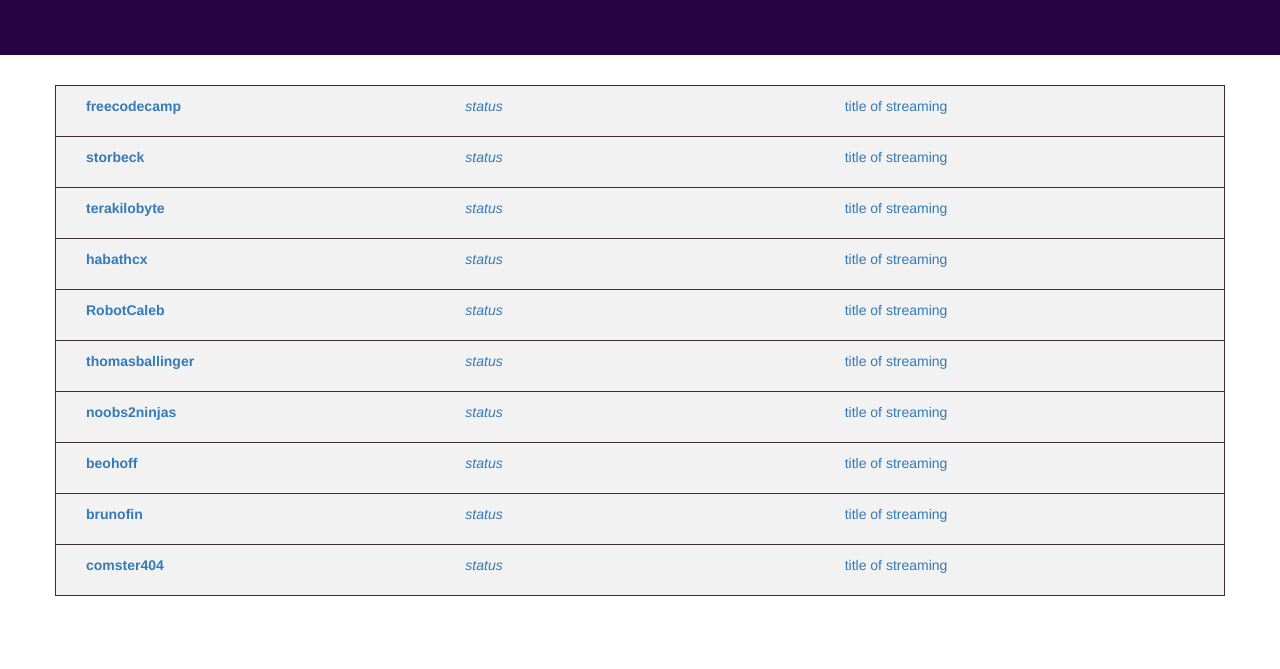
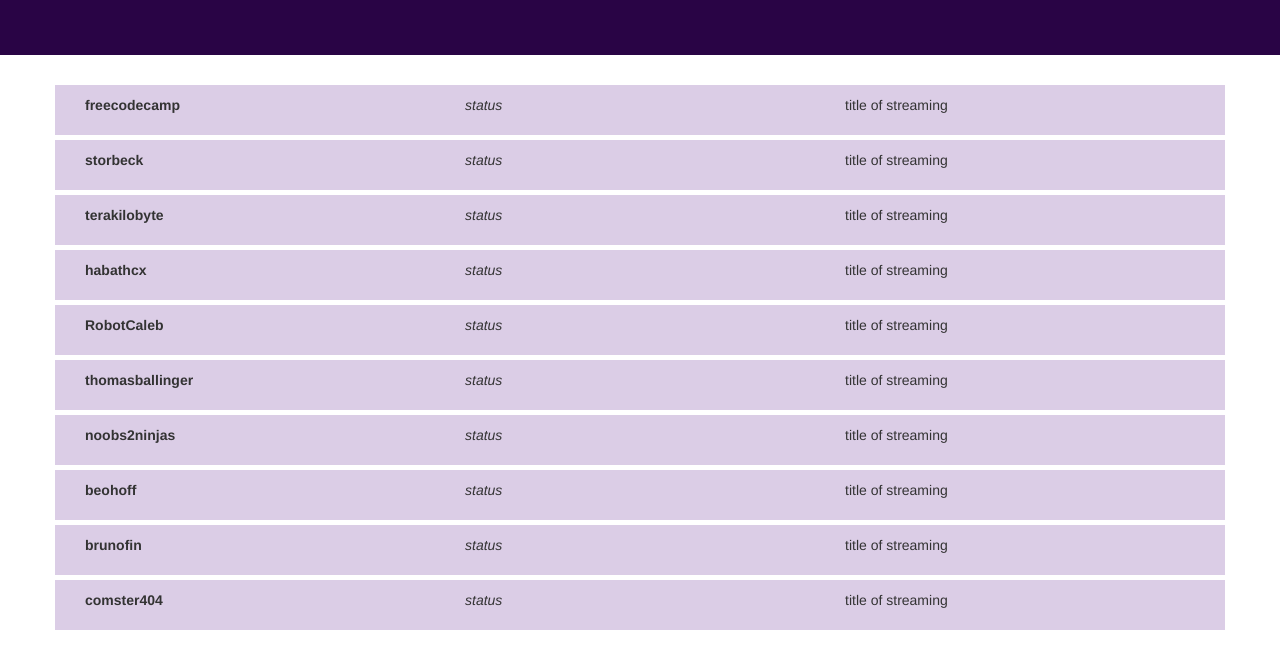
Before and after one commit to laramartin/fcc_twitchtv_streamers, a plain HTML site: page index.html in a window 1280 px wide. Shown: the part 103-772 px from the top of the page. Drawn offline with nearby package versions, Linux system fonts and the light colour scheme.

Commit message:
anchor without underline

```diff
--- a/style.css
+++ b/style.css
@@ -9,15 +9,13 @@
   /*margin-bottom: 20px;*/
   padding: 10px 0px 10px 0px;
   border-bottom: solid;
-  border-color: #3A3030;
-  border-width: thin;
-  background-color: rgba(0, 0, 0, 0.05);
+  border-color: white;
+  border-width: thick;
+  /*background-color: rgba(0, 0, 0, 0.05);*/
+  background-color: #DBCDE6;
 }
 
-.resultsList{
-  border-top: solid;
-  border-left: solid;
-  border-right: solid;
-  border-color: #3A3030;
-  border-width: thin;
+a {
+  color: inherit !important;
+  text-decoration: inherit !important; /* no underline */
 }
```
